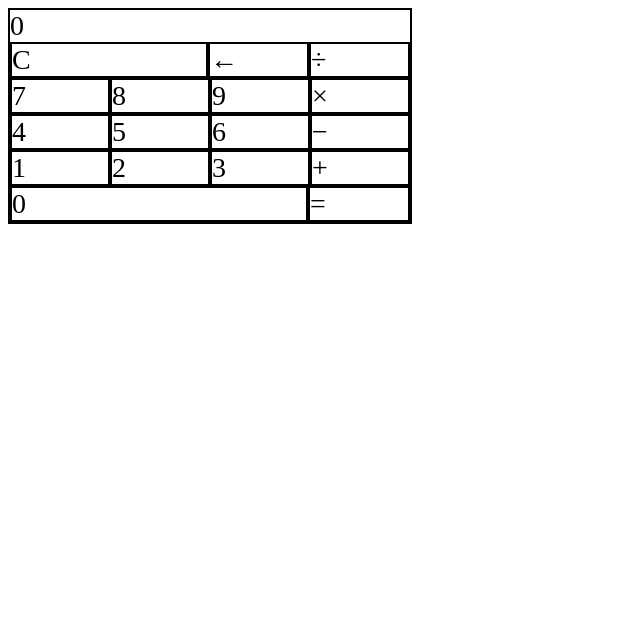
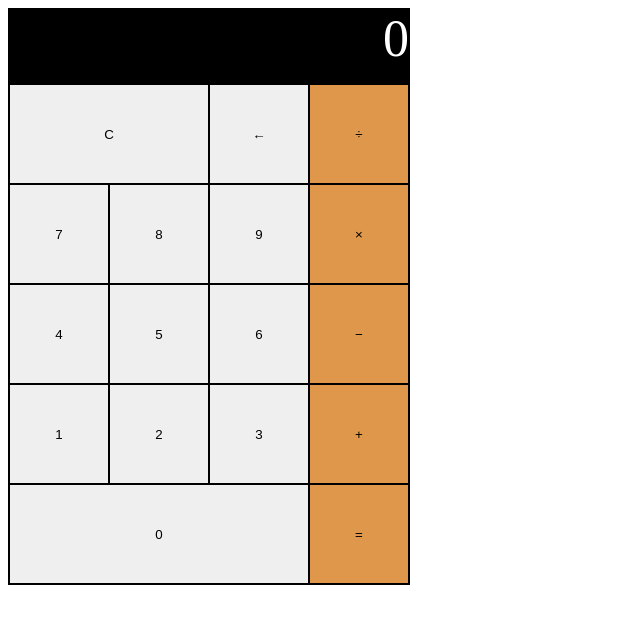
Before and after one commit to jessefrench/LAB-calculator, a plain HTML site: page index.html in a window 1280 px wide. Shown: the whole page, without its empty margins (0-640 px from the left). Drawn offline with Linux system fonts and the light colour scheme.

Commit message:
added styling as per style guide

```diff
--- a/index.html
+++ b/index.html
@@ -3,7 +3,7 @@
 <head>
   <meta charset="UTF-8">
   <meta name="viewport" content="width=device-width, initial-scale=1.0">
-  <title>Calculator</title>
+  <title>Calc U L8tr</title>
   <link rel="stylesheet" href="main.css">
 </head>
 <body>
@@ -14,35 +14,35 @@
     </section>
 
     <section id="divide">
-      <div>C</div>
-      <div>&#8592;</div>
-      <div>&#247;</div>
+      <button type="button">C</button>
+      <button type="button">&#8592;</button>
+      <button type="button" class="function-btn">&#247;</button>
     </section>
 
-    <section id="multiply">
-      <div>7</div>
-      <div>8</div>
-      <div>9</div>
-      <div>&#215;</div>
+    <section  type="button"id="multiply">
+      <button type="button">7</button>
+      <button type="button">8</button>
+      <button type="button">9</button>
+      <button type="button" class="function-btn">&#215;</button>
     </section>
 
-    <section id="subtract">
-      <div>4</div>
-      <div>5</div>
-      <div>6</div>
-      <div>&#8722;</div>
+    <section  type="button"id="subtract">
+      <button type="button">4</button>
+      <button type="button">5</button>
+      <button type="button">6</button>
+      <button type="button" class="function-btn">&#8722;</button>
     </section>
 
-    <section id="add">
-      <div>1</div>
-      <div>2</div>
-      <div>3</div>
-      <div>&#43;</div>
+    <section  type="button"id="add">
+      <button type="button">1</button>
+      <button type="button">2</button>
+      <button type="button">3</button>
+      <button type="button" class="function-btn">&#43;</button>
     </section>
 
     <section id="equals">
-      <div>0</div>
-      <div>&#61;</div>
+      <button type="button">0</button>
+      <button type="button" class="function-btn">&#61;</button>
     </section>
   </div>
 
--- a/main.css
+++ b/main.css
@@ -1,15 +1,24 @@
-body {
-  font-size: 28px;
+#result {
+  height: 75px;
+  background-color: #000000;
+  color: #ffffff;
+  font-size: 52px;
+  text-align: end;
+}
+
+.function-btn {
+  background-color: #df974c;
 }
 
 .wrapper {
   width: 400px;
-  border: 2px solid black;
+  border: 1px solid black;
 }
 
-div {
-  border: 2px solid black;
+button {
+  border: 1px solid black;
   width: 100px;
+  height: 100px;
 }
 
 #divide {
@@ -17,7 +26,7 @@ div {
   flex-direction: row;
 }
 
-#divide > div:first-child {
+#divide > button:first-child {
   width: 200px;
 }
 
@@ -41,6 +50,6 @@ div {
   flex-direction: row;
 }
 
-#equals > div:first-child {
+#equals > button:first-child {
   width: 300px;
 }
```
Also changed, not shown: 1 other file.
